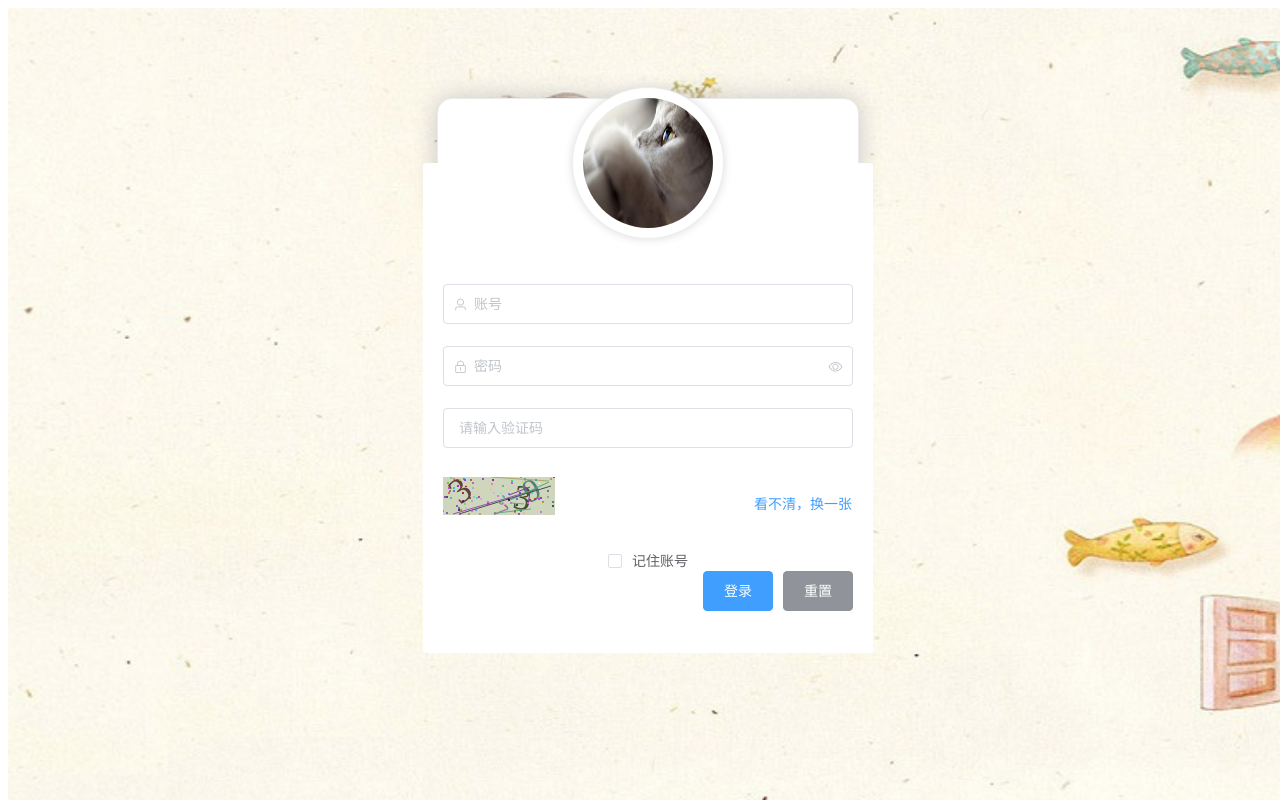
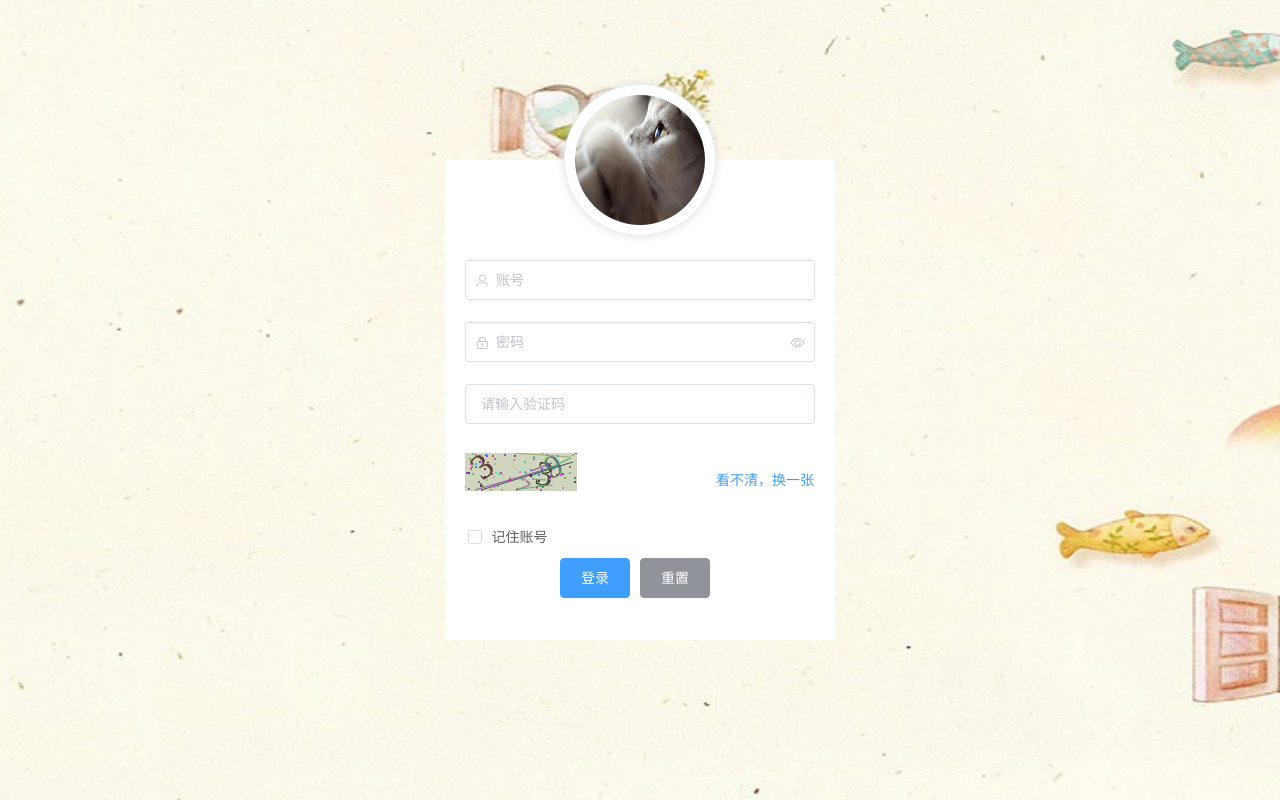
Before and after one commit to fangyanqing/maomipuzi-vue, a Vue app: page /#/login2 in a window 1280 px wide. Built offline with nearby package versions, Linux system fonts and the light colour scheme.

Commit message:
调整登录页

```diff
--- a/src/components/Login.vue
+++ b/src/components/Login.vue
@@ -1,8 +1,6 @@
 <template>
   <body id="poster">
-  <el-form class="login-container" label-position="left"
-           label-width="0px">
-    <h3 class="login_title">后台登录</h3>
+  <el-form class="login-container">
     <div class="login_box">
         <!-- 头像 -->
         <div class="avatar_box">
@@ -35,7 +33,7 @@
           </div>
         </el-form-item>
 
-        <el-checkbox v-model="checked">记住账号</el-checkbox>
+        <el-checkbox v-model="checked" class="checked">记住账号</el-checkbox>
 
         <el-form-item class="btns">
           <el-button type="primary" @click="login">登录</el-button>
@@ -157,7 +155,7 @@ export default {
 }
 </script>
 
-<style scoped>
+<style >
   #poster {
     background: url("../assets/login/bg.jpg") no-repeat center;
     height: 100%;
@@ -168,15 +166,9 @@ export default {
   body{
     margin: 0px;
   }
-  .login-container {
-    border-radius: 15px;
-    background-clip: padding-box;
-    margin: 90px auto;
-    width: 350px;
-    padding: 35px 35px 15px 35px;
-    background: #fff;
-    border: 1px solid #eaeaea;
-    box-shadow: 0 0 25px #cac6c6;
+  .login_container{
+    background-color: #2b4b6b;
+    height: 100%;
   }
   .login_title {
     margin: 0px auto 40px auto;
@@ -184,8 +176,8 @@ export default {
     color: #505458;
   }
   .login_box{
-    width: 450px;
-    height: 490px;
+    width: 390px;
+    height: 480px;
     background-color: #fff;
     border-radius: 3px;
     position: absolute;
@@ -226,7 +218,16 @@ export default {
   }
   .btns{
     display: flex;
-    justify-content:flex-end;
+    justify-content: space-between;
+    margin-top:11px;
+    margin-right: 10px;
+  }
+  .el-button+.el-button {
+    margin-left: 165px;
+  }
+  .checked{
+    margin-left: -265px;
+    margin-top: -20px;
   }
 
 </style>
```
